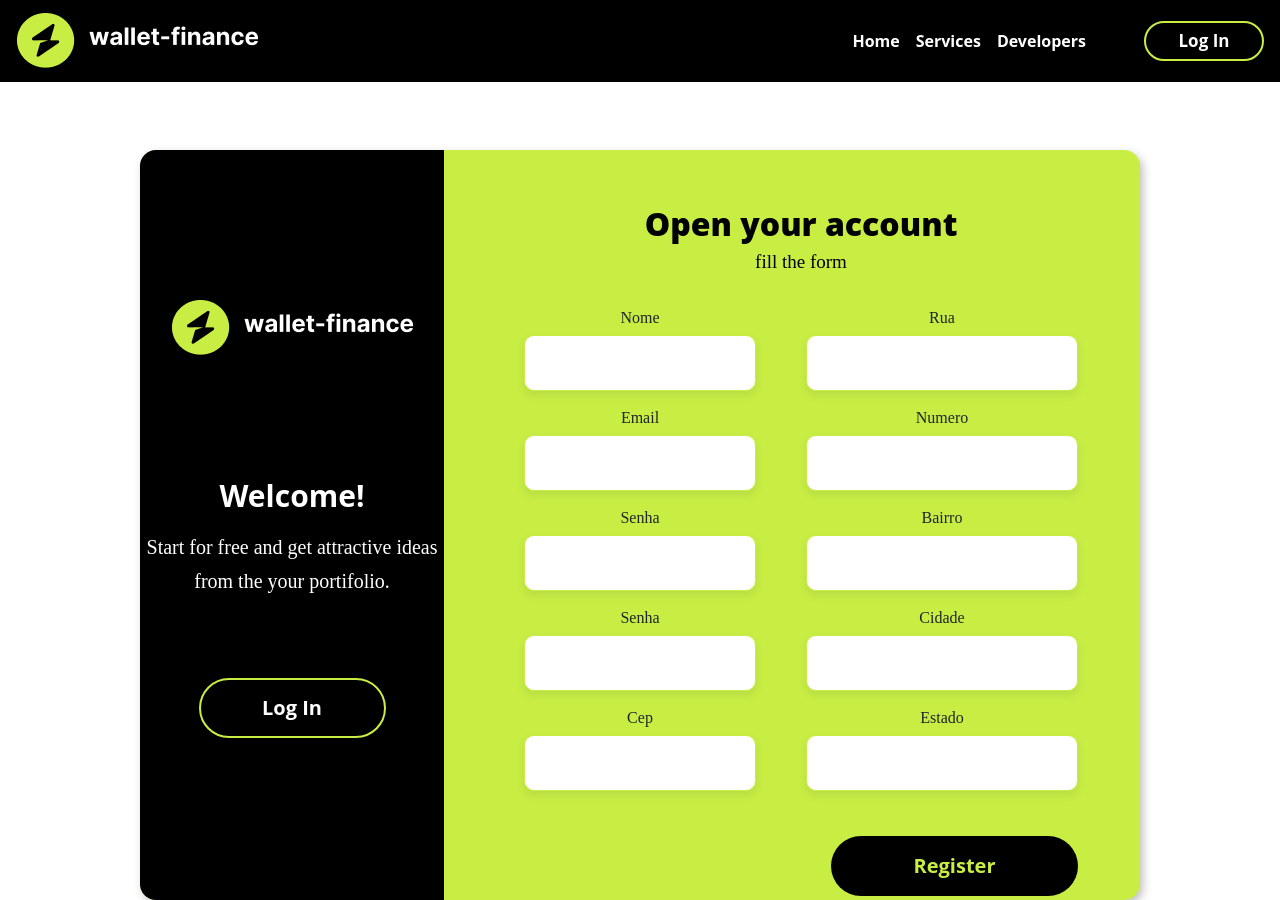
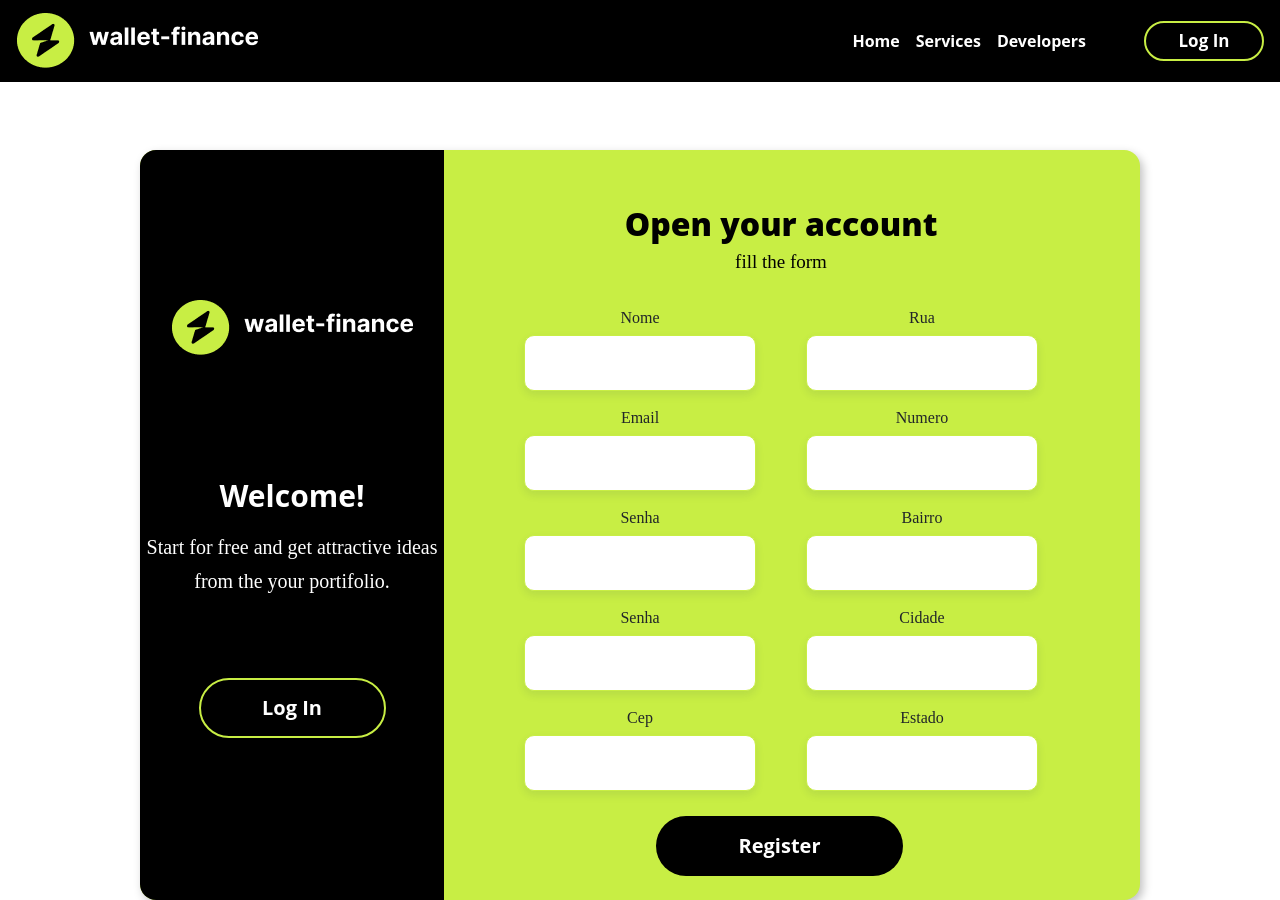
Before and after one commit to thiagofreitascarneiro/wallet-Finance, a Vue app: page /register in a window 1280 px wide. Built offline with nearby package versions, Linux system fonts and the light colour scheme.

Commit message:
working on respovive page

```diff
--- a/src/views/HomeView.vue
+++ b/src/views/HomeView.vue
@@ -10,7 +10,7 @@
             and become a data-driven organization with Needle tail</p>
         <button class="button">start free trial</button>
       </div>
-      <div class="content-left">
+      <div class="content-left only-desk">
         <picture>
           <source src="../../public/images/home-photo.png?t=3">
           <img src="../../public/images/home-photo.png?t=3" alt="">
@@ -80,6 +80,7 @@ background: $black;
 
 @media(max-width:$mobile), (orientation:portrait) {
   .container-home {
+    height: 396px;
 
   .home-content {
     display: flex;
@@ -89,7 +90,7 @@ background: $black;
       padding-top: 80px;
       padding-left: 0px;
     h1 {
-      font-size: 40px;
+      font-size: 30px;
     }
 
     p {
--- a/src/views/RegisterUser.vue
+++ b/src/views/RegisterUser.vue
@@ -54,6 +54,7 @@
 
                             <label for="estado">Estado</label>
                             <input id="estado" name="estado" type="text" v-model="estado">
+
                             <button class="button">
                                 Register
                             </button>
@@ -184,11 +185,13 @@ export default {
                     flex-direction: column;
                     margin-left: 50px;
 
+
                     .button {
-                       background-color: $black;
-                       color: $cor2;
+                       background-color: $black !important;
+                       color: $white !important;
                        margin-left: 25px;
-                       margin-top: 30px;
+                        margin-left: -150px;
+                        margin-top: 10px;
                     }
                    }
                 }
@@ -282,6 +285,10 @@ export default {
                     display: flex;
                     flex-direction: column;
                     margin-left: 0px;
+
+                    .button {
+                       margin: 10px auto;
+                    }
                    }
                 }
             }
--- a/src/views/ServicesView.vue
+++ b/src/views/ServicesView.vue
@@ -322,7 +322,7 @@ export default {
             .products-stock-image {
                 order: 2;
                 img {
-                    max-width: 30vh;
+                    max-width: 20vh;
                 }
             }
 
@@ -343,7 +343,7 @@ export default {
             flex-direction: column;
             .products-portfolio-image {
                 img {
-                    max-width: 30vh;
+                    max-width: 20vh;
                 }
             }
 
```
